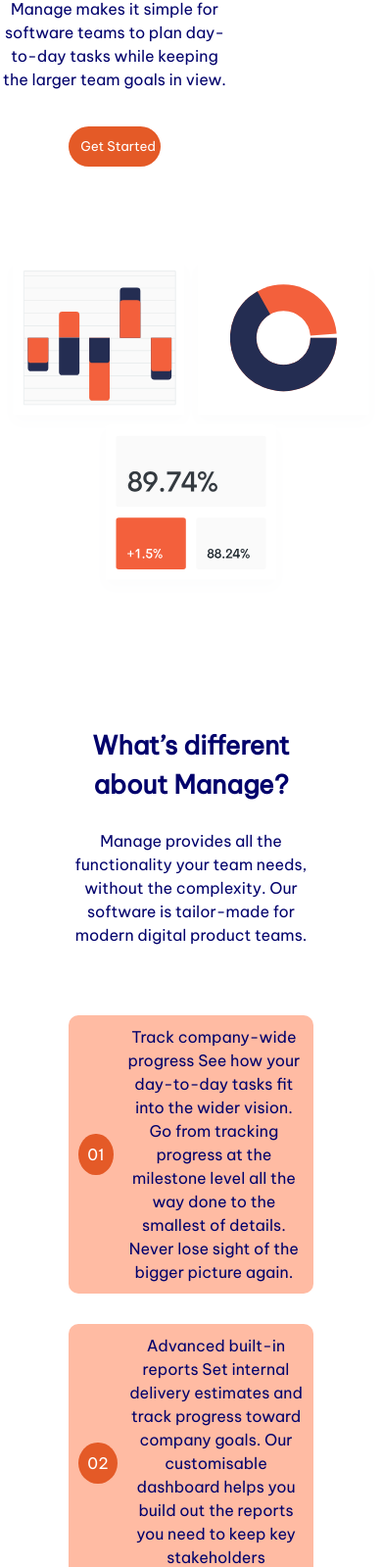
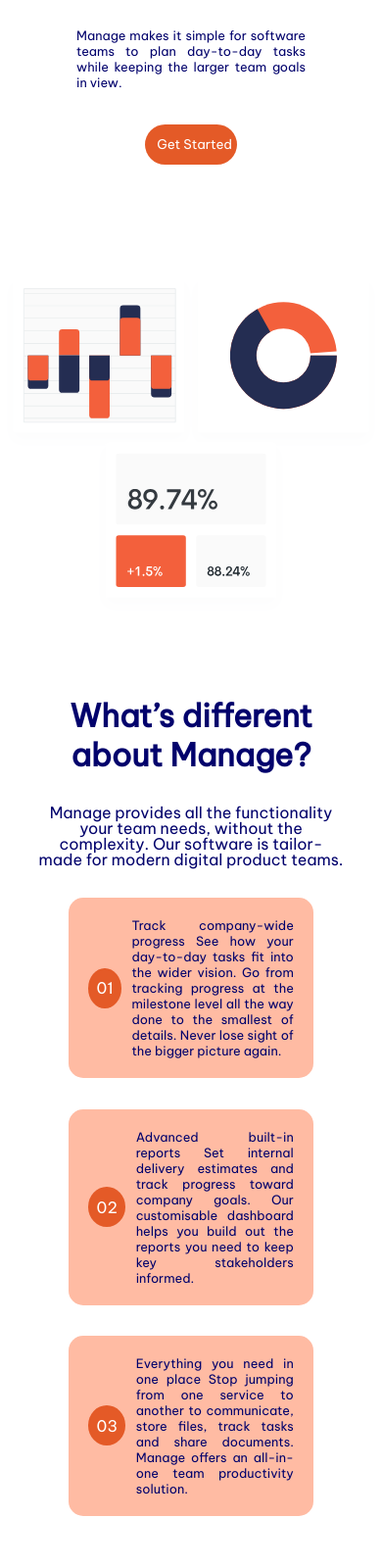
Before and after one commit to XimenesJu/responsive-landing-page, a plain HTML site: page index.html in a window 390 px wide. Shown: the part 340-1939 px from the top of the page at 98% size. Drawn offline with nearby package versions, Linux system fonts and the light colour scheme.

Commit message:
improving media query css file

```diff
--- a/index.js
+++ b/index.js
@@ -1,13 +1,13 @@
 function sizeChanged() {
   if (window.innerWidth <= 768) {
-    menumobile.style.display = 'block'
-  } else menumobile.style.display = 'none'
+    menumobile.style.display = 'none'
+  } else menumobile.style.display = 'block'
 }
 
 
 function clickMenu() {
   if (menumobile.style.display == 'block') {
-    menumobile.style.display = 'block'
+    menumobile.style.display = 'block '
   } else {
     menumobile.style.display = 'none'
   }
--- a/style/media-query.css
+++ b/style/media-query.css
@@ -3,6 +3,34 @@
 @media screen and (max-width: 768px) {
   .grid-container {
     width: auto;
+  }
+
+  h1 {
+    font-size: 2rem;
+    line-height: 2.5rem;
+    font-weight: 600;
+    font-family: Be Vietnam Pro;
+    color: rgb(2, 2, 108);
+    text-align: left;
+  }
+
+  h3 {
+    font-size: 1rem;
+    margin-right: 5%;
+    color: #ffffff;
+    background-color: rgb(228, 90, 39);
+    border-radius: 50%;
+    justify-self: center;
+    align-self: center;
+    line-height: 1.5rem;
+    padding: 1rem;
+  }
+
+  p {
+    font-size: 0.8rem;
+    line-height: 1rem;
+    text-align: justify;
+
   }
 
   span#burguer {
@@ -21,12 +49,6 @@
 
   }
 
-  .item1 h1 {
-    font-size: 34px;
-  }
-
-
-
   .menu {
     display: none;
   }
@@ -35,14 +57,12 @@
     display: none;
   }
 
-  .item2 {
+  section.item2 {
     display: flex;
     flex-wrap: wrap;
-    flex-direction: column-reverse;
+    flex-direction: column;
     justify-items: center;
     align-items: center;
-    padding: 0;
-    margin: 0;
     width: 100%;
   }
 
@@ -55,14 +75,12 @@
     width: 100%;
     text-align: center;
     margin-top: 15%;
-    font-size: 26px;
 
   }
 
   .item2-text p {
     width: 100%;
     margin-top: 15%;
-    text-align: center;
   }
 
   .item2-img {
@@ -77,7 +95,7 @@
     width: 40%;
   }
 
-  .item3 {
+  section.item3 {
     display: flex;
     justify-items: center;
     align-items: center;
@@ -87,11 +105,10 @@
   }
 
   .pros {
-    width: 80%;
+    width: 100%;
   }
 
   .pros h1 {
-    font-size: 26px;
     text-align: center;
     margin-bottom: 10%;
   }
@@ -109,8 +126,8 @@
   .pro2,
   .pro3 {
     background-color: rgb(255, 187, 163);
-    border-radius: 10px;
-    padding: 10px;
+    border-radius: 15px;
+    padding: 20px;
     margin: 10%;
   }
 
@@ -132,28 +149,12 @@
     height: 100%;
   }
 
-  .carousel__slide h4,
-  p {
-    justify-self: center;
+
+
+  .carousel__slide p {
     text-align: center;
-    color: rgb(2, 2, 108);
-    font-weight: normal;
-    font-family: Be Vietnam Pro;
   }
 
-  .carousel__slide h4 {
-    font-weight: 500;
-    font-size: 24px;
-
-  }
-
-  .carousel__slide p {
-    margin-top: 15%;
-    margin-left: 0;
-    max-width: 100%;
-    font-size: 20px;
-
-  }
 
   .carousel__navigation {
     bottom: 15px;
@@ -193,11 +194,11 @@
 
   .item6 {
     flex-direction: column;
-    height: 35vh;
+    height: 50vh;
     margin: 0;
   }
 
-  .item6 h2 {
+  .item6 h1 {
     margin-bottom: 10%;
     margin-right: 0;
     text-align: center;
@@ -216,9 +217,6 @@
     width: 100%;
   }
 
-  .footer-logo h1 {
-    font-size: 26px;
-  }
 
   .social {
     margin: 1%;
@@ -228,7 +226,7 @@
     margin: 10% 2%;
   }
 
-  .footer-menu {
+  nav.footer-menu {
     width: 80%;
   }
 
```
